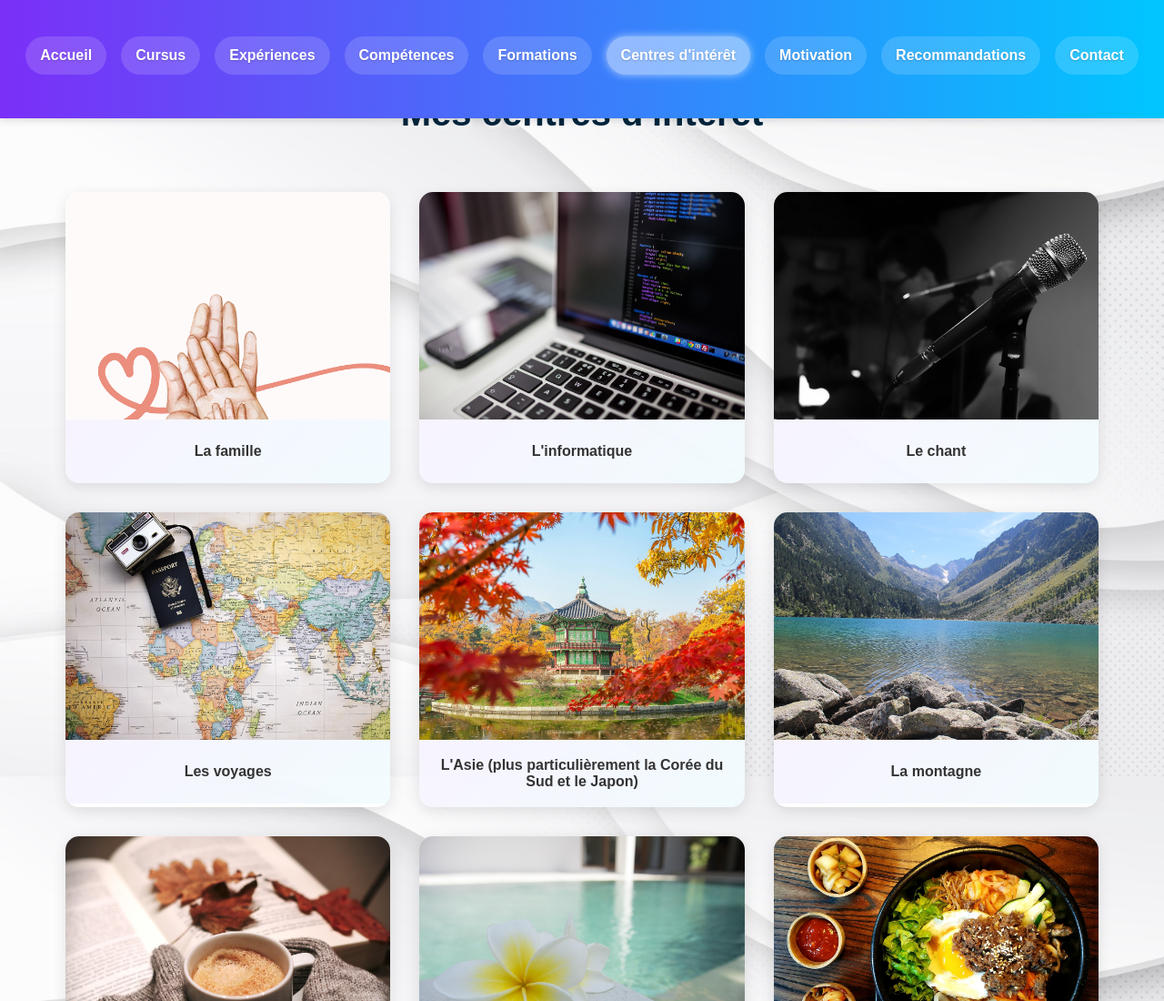
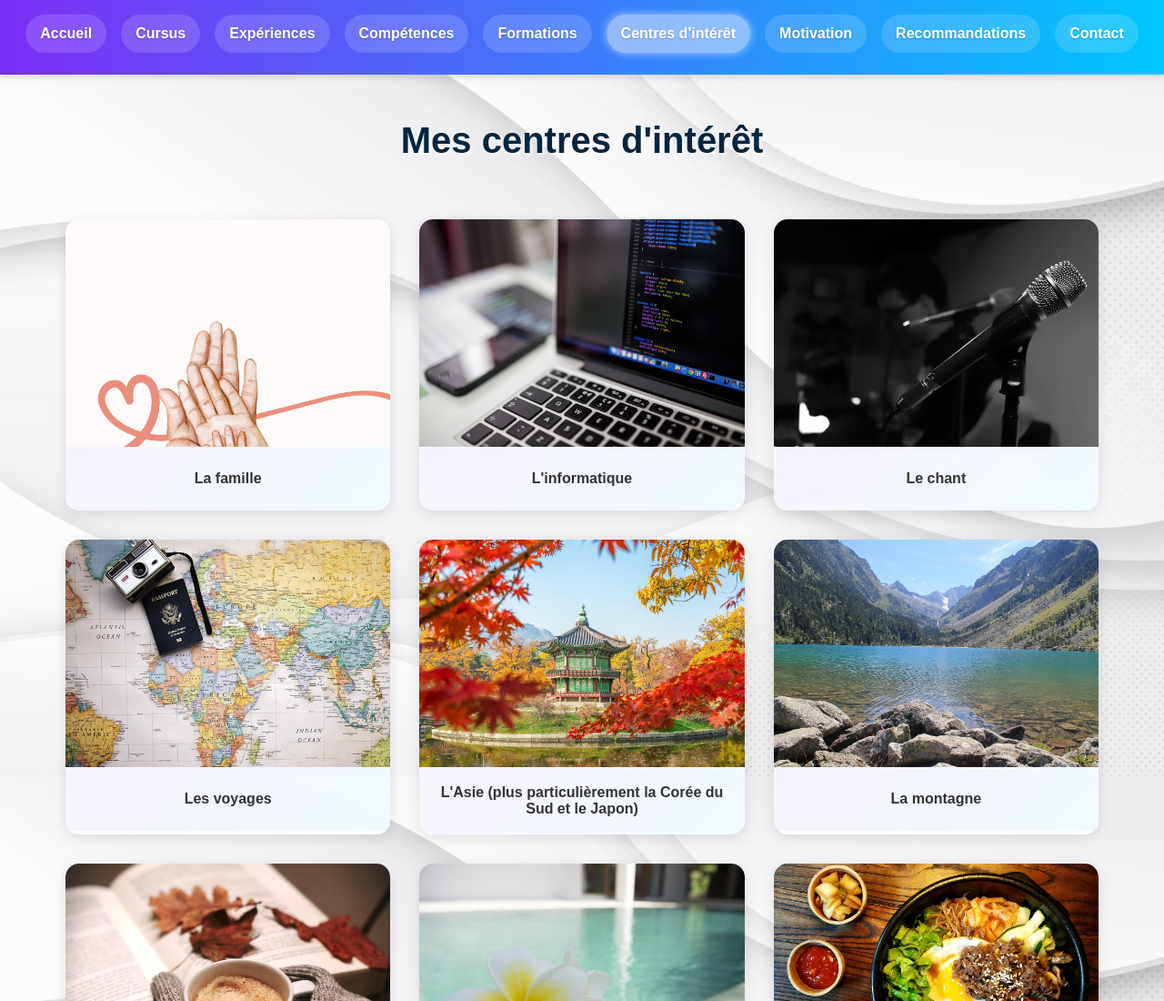
Before and after one commit to StackShade33/site-cv, a plain HTML site: page components/centres-d-interet.html in a window 1280 px wide. Shown: the top 1100 px of the page at 91% size. Drawn offline with Linux system fonts and the light colour scheme.

Commit message:
modifications nav

```diff
--- a/assets/css/style-competences.css
+++ b/assets/css/style-competences.css
@@ -2,7 +2,7 @@
 
 /* ===== STYLE DU HEADER ===== */
 header {
-    margin-top: 70px; /* Pour compenser la nav fixe */
+    margin-top: 100px; /* Pour compenser la nav fixe */
     padding: 2rem 1rem;
     text-align: center;
     margin-bottom: 0;
--- a/assets/css/style-contact.css
+++ b/assets/css/style-contact.css
@@ -2,7 +2,7 @@
 
 /* ===== STYLE DU HEADER ===== */
 header {
-    margin-top: 70px; /* Pour compenser la nav fixe */
+    margin-top: 100px; /* Pour compenser la nav fixe */
     padding: 2rem 1rem;
     text-align: center;
     margin-bottom: 0;
--- a/assets/css/style-cursus.css
+++ b/assets/css/style-cursus.css
@@ -2,7 +2,7 @@
 
 /* ===== STYLE DU HEADER ===== */
 header {
-    margin-top: 70px; /* Pour compenser la nav fixe */
+    margin-top: 100px; /* Pour compenser la nav fixe */
     padding: 2rem 1rem;
     text-align: center;
     margin-bottom: 0;
--- a/assets/css/style-experiences.css
+++ b/assets/css/style-experiences.css
@@ -2,7 +2,7 @@
 
 /* ===== STYLE DU HEADER ===== */
 header {
-    margin-top: 70px; /* Pour compenser la nav fixe */
+    margin-top: 100px; /* Pour compenser la nav fixe */
     padding: 2rem 1rem;
     text-align: center;
     margin-bottom: 0;
--- a/assets/css/style-formations.css
+++ b/assets/css/style-formations.css
@@ -2,7 +2,7 @@
 
 /* ===== STYLE DU HEADER ===== */
 header {
-    margin-top: 70px; /* Pour compenser la nav fixe */
+    margin-top: 100px; /* Pour compenser la nav fixe */
     padding: 2rem 1rem;
     text-align: center;
     margin-bottom: 0;
--- a/assets/css/style-index.css
+++ b/assets/css/style-index.css
@@ -2,7 +2,7 @@
 
 /* ===== STYLE DU HEADER ===== */
 header {
-    margin-top: 70px; /* Pour compenser la nav fixe */
+    margin-top: 100px; /* Pour compenser la nav fixe */
     padding: 2rem 1rem;
     text-align: center;
     margin-bottom: 0; /* Changé de 2rem à 0 */
--- a/assets/css/style-interets.css
+++ b/assets/css/style-interets.css
@@ -2,7 +2,7 @@
 
 /* ===== STYLE DU HEADER ===== */
 header {
-    margin-top: 70px; /* Pour compenser la nav fixe */
+    margin-top: 100px; /* ✅ DESKTOP : Compense la nav de 1rem (environ 32px de hauteur totale) */
     padding: 2rem 1rem;
     text-align: center;
     margin-bottom: 0;
@@ -83,7 +83,7 @@ figcaption {
 /* ===== RESPONSIVE ===== */
 @media (max-width: 768px) {
     header {
-        margin-top: 85px;
+        margin-top: 85px; /* ✅ TABLETTE : Compense la nav haute (2.5rem) */
         padding: 1.5rem 1rem;
     }
 
@@ -114,7 +114,7 @@ figcaption {
 
 @media (max-width: 480px) {
     header {
-        margin-top: 80px;
+        margin-top: 80px; /* ✅ MOBILE : Compense la nav haute (2.5rem) */
         padding: 1rem;
     }
 
--- a/assets/css/style-motivation.css
+++ b/assets/css/style-motivation.css
@@ -2,7 +2,7 @@
 
 /* ===== STYLE DU HEADER ===== */
 header {
-    margin-top: 70px; /* Pour compenser la nav fixe */
+    margin-top: 100px; /* Pour compenser la nav fixe */
     padding: 2rem 1rem;
     text-align: center;
     margin-bottom: 0;
--- a/assets/css/style-recommandations.css
+++ b/assets/css/style-recommandations.css
@@ -2,7 +2,7 @@
 
 /* ===== STYLE DU HEADER ===== */
 header {
-    margin-top: 70px; /* Pour compenser la nav fixe */
+    margin-top: 100px; /* Pour compenser la nav fixe */
     padding: 2rem 1rem;
     text-align: center;
     margin-bottom: 0;
--- a/assets/css/style.css
+++ b/assets/css/style.css
@@ -95,8 +95,8 @@ abbr:hover {
     cursor: pointer;
     padding: 10px;
     z-index: 1001;
-    position: fixed; /* IMPORTANT : Fixed pour rester dans la nav même en scrollant */
-    top: 1.8rem; /* CENTRÉ : dans la nav de 2.5rem de padding */
+    position: fixed;
+    top: 1.8rem; /* Position pour mobile (nav haute de 2.5rem) */
     right: 15px;
     background: rgba(255, 255, 255, 0.2);
     border-radius: 5px;
@@ -145,7 +145,7 @@ nav {
     left: 0;
     width: 100%;
     background: linear-gradient(90deg, #7b2ff7, #00c6ff);
-    padding: 2.5rem 0; /* AUGMENTÉ MASSIVEMENT : de 1.8rem à 2.5rem */
+    padding: 1rem 0; /* ✅ DESKTOP : Nav normale */
     box-shadow: 0 2px 8px rgba(0, 0, 0, 0.15);
     z-index: 1000;
 }
@@ -272,7 +272,7 @@ footer .btn-home:hover {
     }
 
     nav {
-        padding: 2.5rem 0.5rem; /* ÉNORME : 2.5rem pour vraiment englober le burger */
+        padding: 2.5rem 0.5rem; /* ✅ MOBILE : Nav haute pour contenir le burger */
     }
 
     /* Menu déroulant sur mobile */
```
